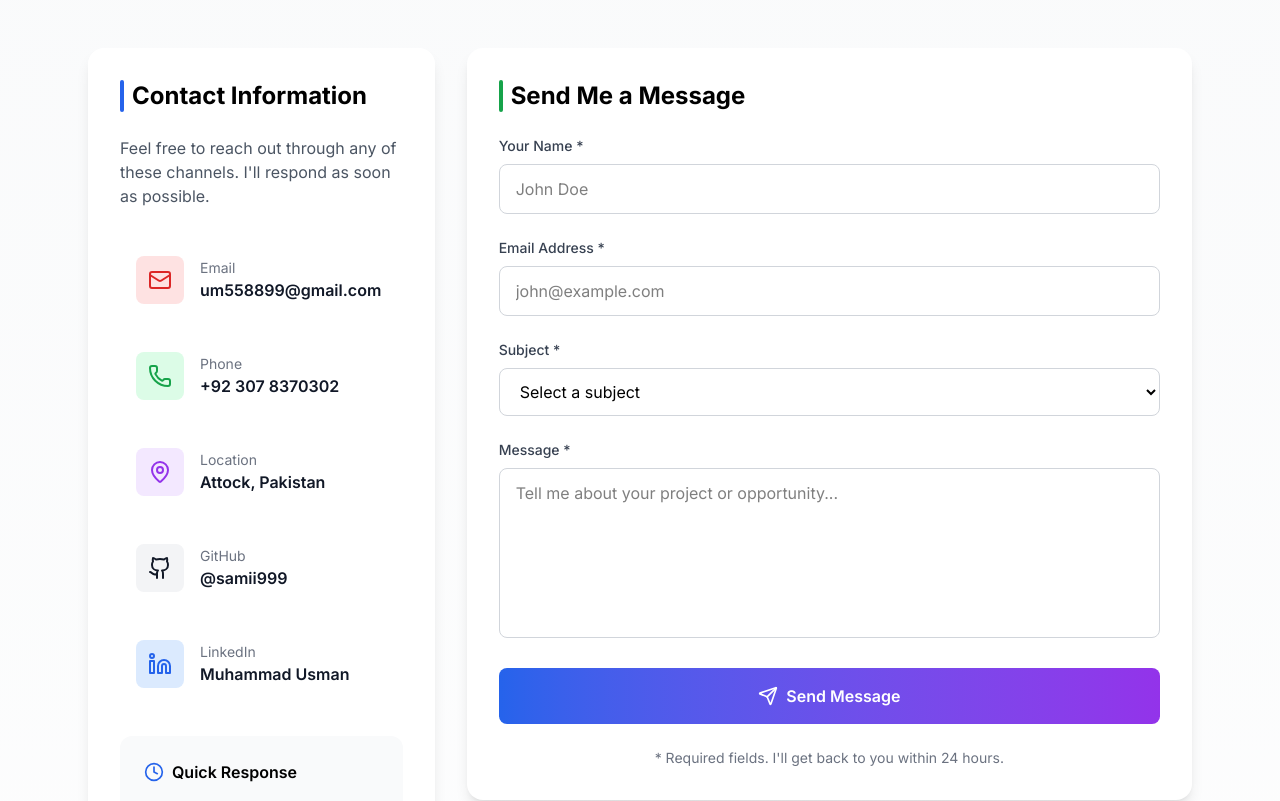
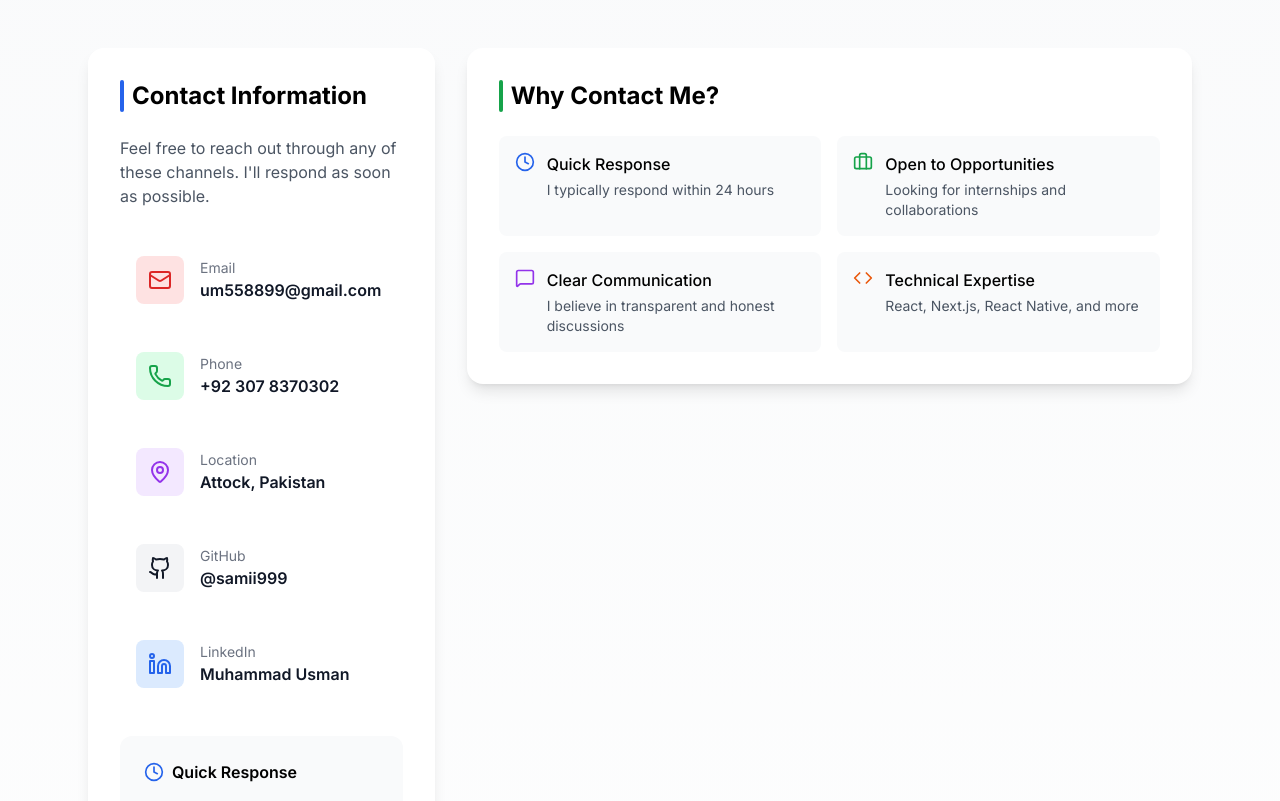
Before and after one commit to samii999/Portfolio, a Next.js app: page /contact in a window 1280 px wide. Shown: the part 300-1101 px from the top of the page. Built offline with nearby package versions, Linux system fonts and the light colour scheme.

Commit message:
update contact page

```diff
--- a/src/app/contact/page.tsx
+++ b/src/app/contact/page.tsx
@@ -9,57 +9,13 @@ import {
   MapPin,
   Github,
   Linkedin,
-  Send,
-  CheckCircle,
-  AlertCircle,
   Clock,
-  MessageSquare
+  MessageSquare,
+  Briefcase,
+  Code
 } from 'lucide-react';
 
 export default function ContactPage() {
-  const [formData, setFormData] = useState({
-    name: '',
-    email: '',
-    subject: '',
-    message: ''
-  });
-
-  const [formStatus, setFormStatus] = useState<{
-    type: 'success' | 'error' | null;
-    message: string;
-  }>({ type: null, message: '' });
-
-  const [isSubmitting, setIsSubmitting] = useState(false);
-
-  const handleChange = (e: React.ChangeEvent<HTMLInputElement | HTMLTextAreaElement | HTMLSelectElement>) => {
-    const { name, value } = e.target;
-    setFormData(prev => ({ ...prev, [name]: value }));
-  };
-
-  const handleSubmit = async (e: React.FormEvent) => {
-    e.preventDefault();
-    setIsSubmitting(true);
-    setFormStatus({ type: null, message: '' });
-
-    // Simulate form submission
-    try {
-      // Here you would typically send the data to your backend
-      await new Promise(resolve => setTimeout(resolve, 1500));
-
-      setFormStatus({
-        type: 'success',
-        message: 'Thank you for your message! I will get back to you soon.'
-      });
-      setFormData({ name: '', email: '', subject: '', message: '' });
-    } catch (error) {
-      setFormStatus({
-        type: 'error',
-        message: 'Something went wrong. Please try again later.'
-      });
-    } finally {
-      setIsSubmitting(false);
-    }
-  };
 
   const contactInfo = [
     {
@@ -206,131 +162,13 @@ export default function ContactPage() {
               </div>
             </div>
 
-            {/* Contact Form */}
+            {/* Contact Information & Why Contact Me */}
             <div className="lg:col-span-2">
               <div className="bg-white rounded-2xl shadow-lg p-8">
                 <h2 className="text-2xl font-bold mb-6 flex items-center gap-2">
                   <span className="w-1 h-8 bg-green-600 rounded-full"></span>
-                  Send Me a Message
+                  Why Contact Me?
                 </h2>
-
-                {/* Status Message */}
-                {formStatus.type && (
-                  <div className={`mb-6 p-4 rounded-lg flex items-start gap-3 ${
-                    formStatus.type === 'success' ? 'bg-green-50 text-green-700' : 'bg-red-50 text-red-700'
-                  }`}>
-                    {formStatus.type === 'success' ? (
-                      <CheckCircle className="w-5 h-5 flex-shrink-0 mt-0.5" />
-                    ) : (
-                      <AlertCircle className="w-5 h-5 flex-shrink-0 mt-0.5" />
-                    )}
-                    <p>{formStatus.message}</p>
-                  </div>
-                )}
-
-                <form onSubmit={handleSubmit} className="space-y-6">
-                  {/* Name Field */}
-                  <div>
-                    <label htmlFor="name" className="block text-sm font-medium text-gray-700 mb-2">
-                      Your Name *
-                    </label>
-                    <input
-                      type="text"
-                      id="name"
-                      name="name"
-                      value={formData.name}
-                      onChange={handleChange}
-                      required
-                      className="w-full px-4 py-3 rounded-lg border border-gray-300 focus:outline-none focus:ring-2 focus:ring-blue-500 focus:border-transparent transition"
-                      placeholder="John Doe"
-                    />
-                  </div>
-
-                  {/* Email Field */}
-                  <div>
-                    <label htmlFor="email" className="block text-sm font-medium text-gray-700 mb-2">
-                      Email Address *
-                    </label>
-                    <input
-                      type="email"
-                      id="email"
-                      name="email"
-                      value={formData.email}
-                      onChange={handleChange}
-                      required
-                      className="w-full px-4 py-3 rounded-lg border border-gray-300 focus:outline-none focus:ring-2 focus:ring-blue-500 focus:border-transparent transition"
-                      placeholder="john@example.com"
-                    />
-                  </div>
-
-                  {/* Subject Field */}
-                  <div>
-                    <label htmlFor="subject" className="block text-sm font-medium text-gray-700 mb-2">
-                      Subject *
-                    </label>
-                    <select
-                      id="subject"
-                      name="subject"
-                      value={formData.subject}
-                      onChange={handleChange}
-                      required
-                      className="w-full px-4 py-3 rounded-lg border border-gray-300 focus:outline-none focus:ring-2 focus:ring-blue-500 focus:border-transparent transition"
-                    >
-                      <option value="">Select a subject</option>
-                      <option value="Internship Opportunity">Internship Opportunity</option>
-                      <option value="Project Collaboration">Project Collaboration</option>
-                      <option value="Job Opportunity">Job Opportunity</option>
-                      <option value="Question">Question</option>
-                      <option value="Other">Other</option>
-                    </select>
-                  </div>
-
-                  {/* Message Field */}
-                  <div>
-                    <label htmlFor="message" className="block text-sm font-medium text-gray-700 mb-2">
-                      Message *
-                    </label>
-                    <textarea
-                      id="message"
-                      name="message"
-                      value={formData.message}
-                      onChange={handleChange}
-                      required
-                      rows={6}
-                      className="w-full px-4 py-3 rounded-lg border border-gray-300 focus:outline-none focus:ring-2 focus:ring-blue-500 focus:border-transparent transition resize-none"
-                      placeholder="Tell me about your project or opportunity..."
-                    />
-                  </div>
-
-                  {/* Submit Button */}
-                  <button
-                    type="submit"
-                    disabled={isSubmitting}
-                    className="w-full bg-gradient-to-r from-blue-600 to-purple-600 text-white px-6 py-4 rounded-lg font-semibold hover:from-blue-700 hover:to-purple-700 transition-all transform hover:scale-[1.02] disabled:opacity-50 disabled:cursor-not-allowed disabled:hover:scale-100 flex items-center justify-center gap-2"
-                  >
-                    {isSubmitting ? (
-                      <>
-                        <div className="w-5 h-5 border-2 border-white border-t-transparent rounded-full animate-spin"></div>
-                        Sending...
-                      </>
-                    ) : (
-                      <>
-                        <Send size={20} />
-                        Send Message
-                      </>
-                    )}
-                  </button>
-
-                  {/* Form Footer */}
-                  <p className="text-sm text-gray-500 text-center mt-4">
-                    * Required fields. I'll get back to you within 24 hours.
-                  </p>
-                </form>
-              </div>
-
-              {/* Map or Additional Info */}
-              <div className="mt-8 bg-white rounded-2xl shadow-lg p-8">
-                <h3 className="text-lg font-semibold mb-4">Why Contact Me?</h3>
                 <div className="grid sm:grid-cols-2 gap-4">
                   {[
                     {
@@ -404,6 +242,3 @@ export default function ContactPage() {
     </div>
   );
 }
-
-// Import missing icons
-import { Briefcase, Code } from 'lucide-react';
```
